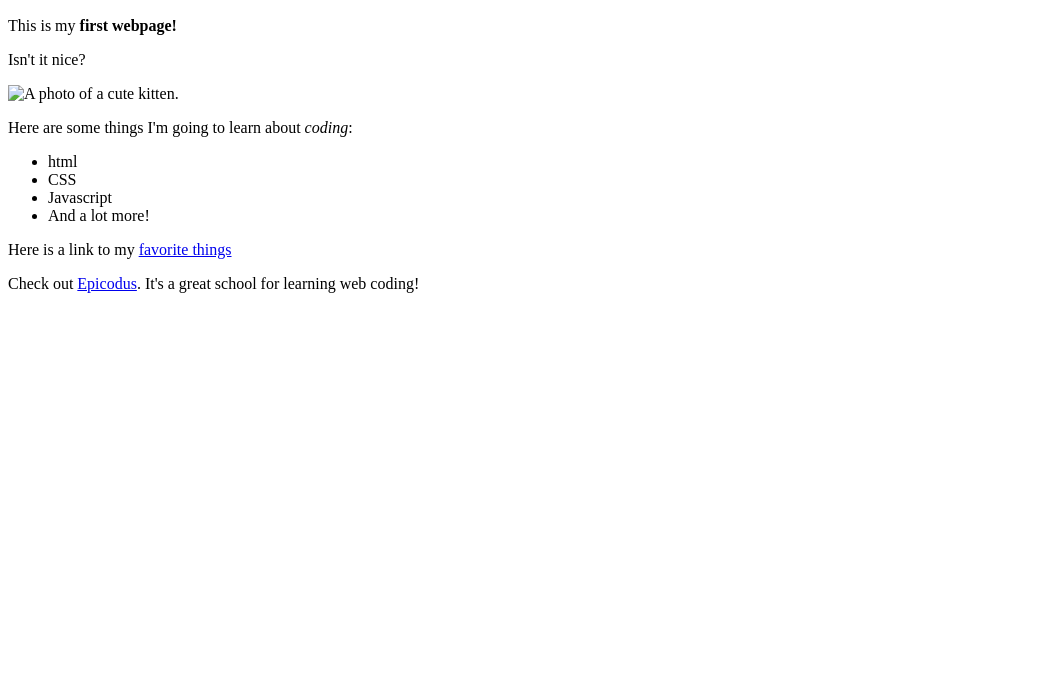
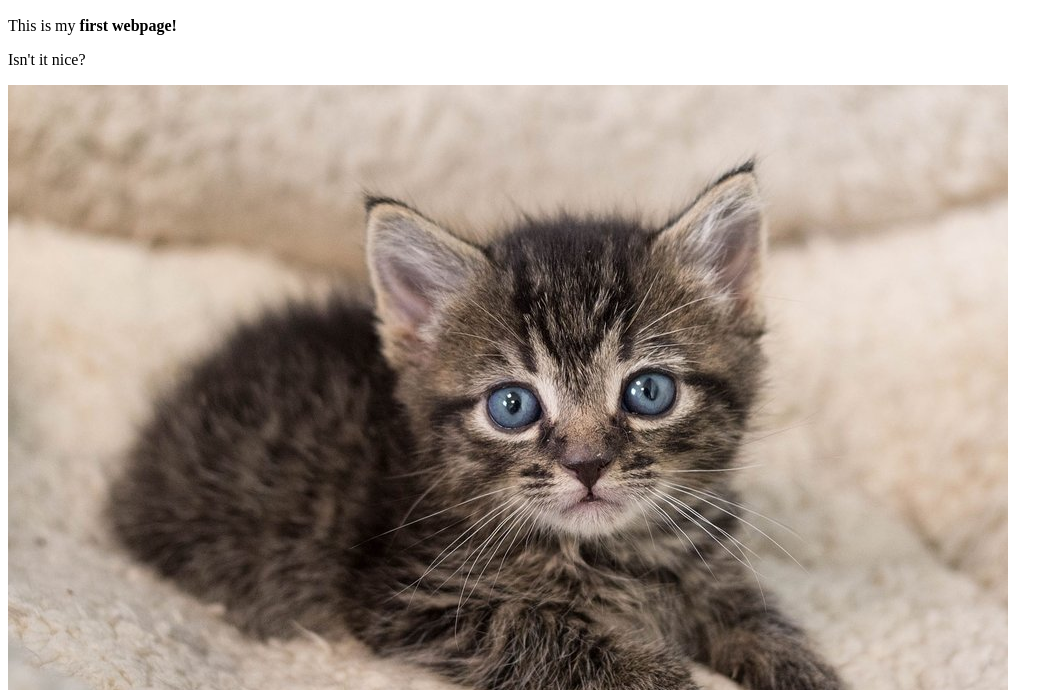
Before and after one commit to tthornburgh1/Web-page-1, a plain HTML site: page my-first-webpage.html in a window 1280 px wide. Shown: the part 110-800 px from the top of the page, without its empty margins (0-1063 px from the left). Drawn offline with Linux system fonts and the light colour scheme.

Commit message:
Updates to the pages based on new learnings

```diff
--- a/my-first-webpage.html
+++ b/my-first-webpage.html
@@ -12,7 +12,7 @@
 
     <p>This is my <strong>first webpage!</strong></p>
     <p>Isn't it nice?</p>
-    <img src="kitten.jpeg" alt="A photo of a cute kitten.">
+    <img src="photos/kitten.jpeg" alt="A photo of a cute kitten.">
 
     <p>Here are some things I'm going to learn about <em>coding</em>: </p>
     <ul>
```
Also changed, not shown: favorite-things.html (+1 -0 lines), css/styles.css (added).
